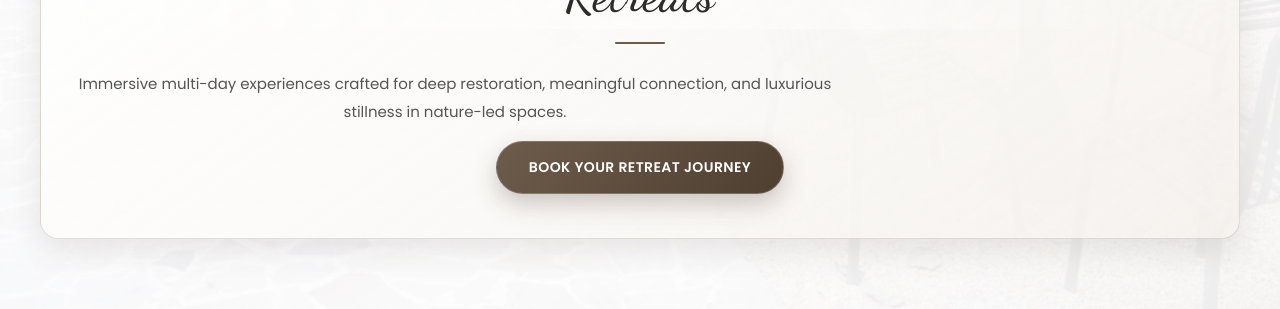
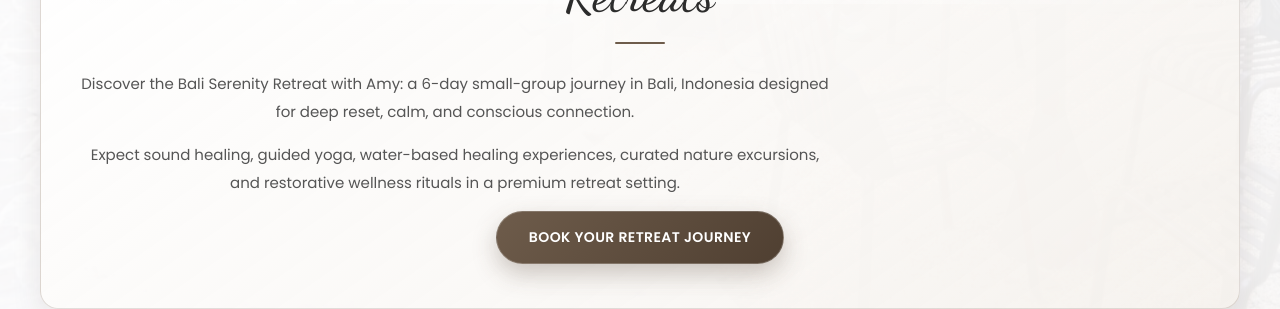
Before and after one commit to tomaryash54/amyana_v3_luxury_site, a React (Vite) app: page /workshops in a window 1280 px wide. Shown: the part 1918-2227 px from the top of the page. Built offline with nearby package versions, Linux system fonts and the light colour scheme; no server answers.

Commit message:
Update retreat section copy with Bali Serenity trip summary

```diff
--- a/src/pages/Workshops.jsx
+++ b/src/pages/Workshops.jsx
@@ -41,7 +41,8 @@ Inspired by lunar cycles, this experience guides you through gentle Moon Salutat
 
 <section className="page-section coming-soon retreats-luxe">
 <h2>Retreats</h2>
-<p>Immersive multi-day experiences crafted for deep restoration, meaningful connection, and luxurious stillness in nature-led spaces.</p>
+<p>Discover the Bali Serenity Retreat with Amy: a 6-day small-group journey in Bali, Indonesia designed for deep reset, calm, and conscious connection.</p>
+<p>Expect sound healing, guided yoga, water-based healing experiences, curated nature excursions, and restorative wellness rituals in a premium retreat setting.</p>
 <a href="https://skaya.club/trips/f2a484e4-0f0f-4d4c-bdc9-7de1f98b5d75" target="_blank" rel="noopener noreferrer" className="btn-primary retreat-luxe-btn">Book Your Retreat Journey</a>
 </section>
 </div>
```
Also changed, not shown: 18 other files (tests, documents, lock files or other folders).
